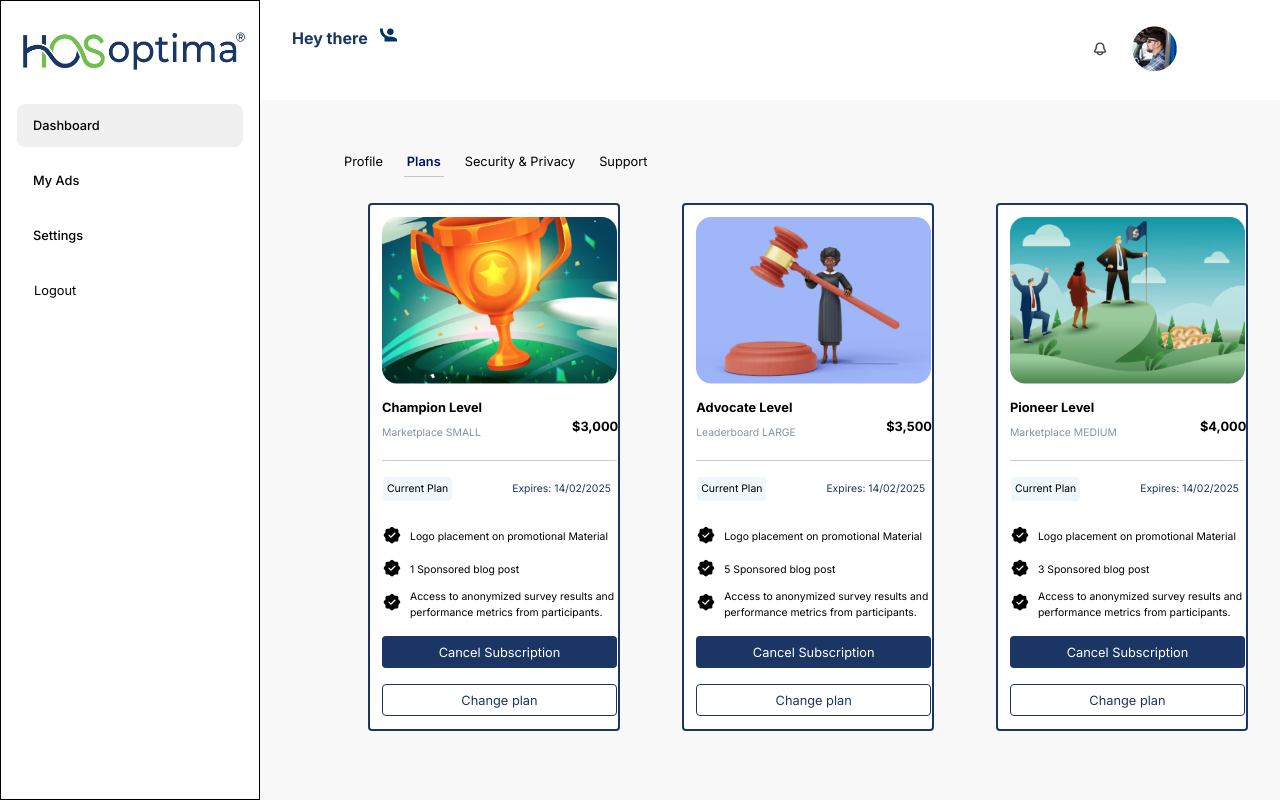
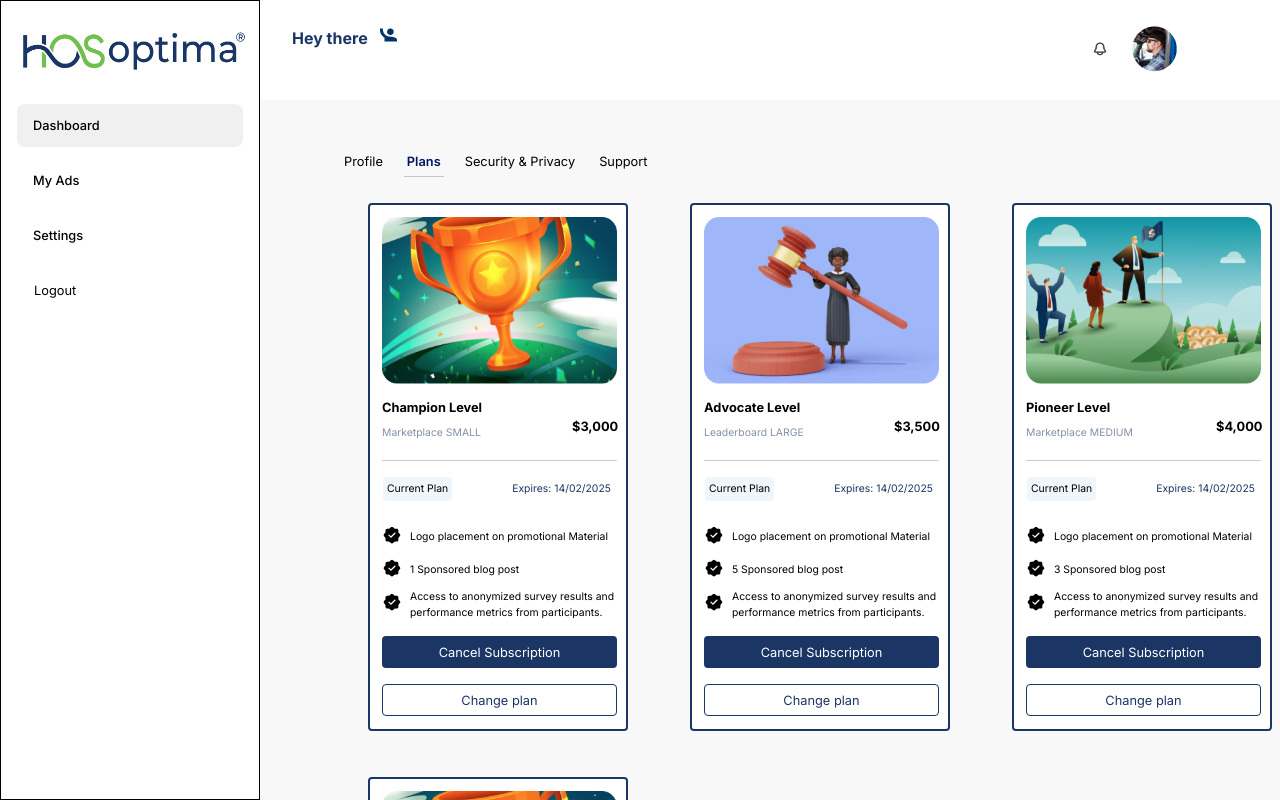
Before and after one commit to mide-paul/HOS-Advertisers-dashboard, a Next.js app: page /plans in a window 1280 px wide. Built offline with nearby package versions, Linux system fonts and the light colour scheme.

Commit message:
updated plans page

```diff
--- a/app/plans/page.tsx
+++ b/app/plans/page.tsx
@@ -70,7 +70,7 @@ const Page = () => {
                 </div>
 
                 <div>
-                    <div className="flex ss:flex-col sm:flex-col lg:flex-row gap-3 lg:w-70 lg:min-w-60 lg:pb-7 lg:pr-5">
+                    <div className="flex flex-wrap ss:flex-col sm:flex-col lg:flex-row gap-3 lg:w-70 lg:min-w-60 lg:pb-7 lg:pr-5">
                         {subscriptions.map((plan) => (
                             <div
                                 key={plan.id}
```
